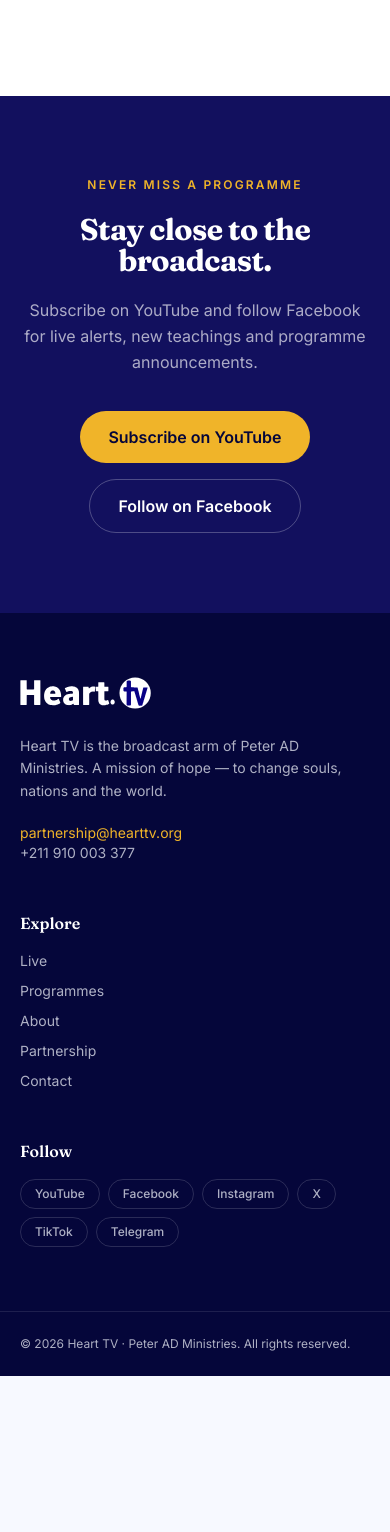
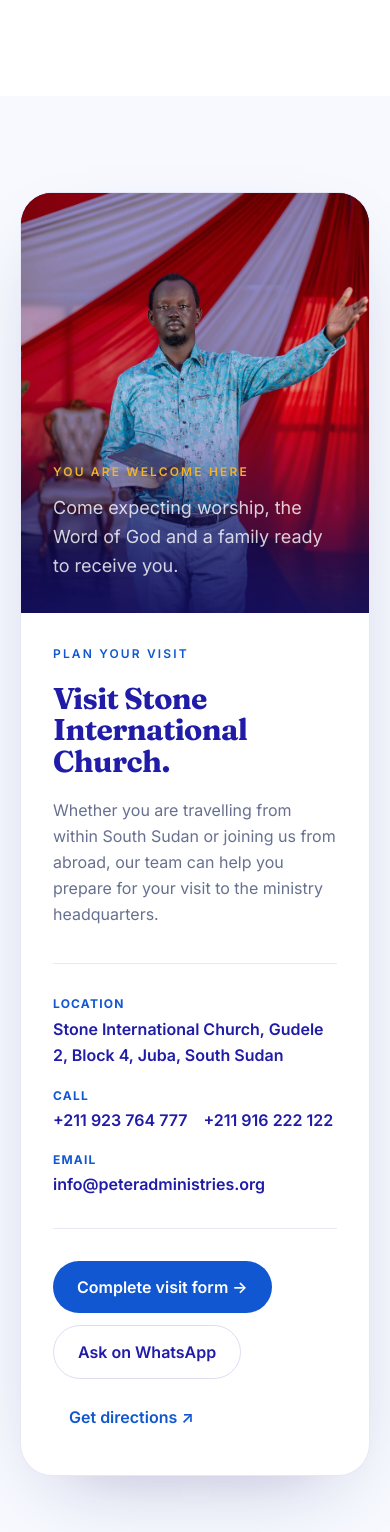
Before and after one commit to Ceosixteen/heart-tv, a Next.js app: page /programmes in a window 390 px wide. Shown: the part 6436-7968 px from the top of the page. Before the commit the page ends 7812 px from the top, so only its background shows below. Built offline with nearby package versions, Linux system fonts and the light colour scheme; no server answers.

Commit message:
Add plan your visit section

```diff
--- a/app/programmes/page.tsx
+++ b/app/programmes/page.tsx
@@ -223,6 +223,85 @@
         </div>
       </section>
 
+      <section className="relative overflow-hidden bg-cloud py-24">
+        <AmbientBackground variant="light" />
+        <div className="mx-auto max-w-7xl px-5 sm:px-8">
+          <Reveal>
+            <div className="grid overflow-hidden rounded-[2rem] border border-navy/10 bg-white shadow-[0_30px_80px_-40px_rgb(18_16_94/0.35)] lg:grid-cols-[1.05fr_0.95fr]">
+              <div className="relative min-h-[420px] overflow-hidden bg-navy-deep lg:min-h-full">
+                <Image
+                  src="/images/prophet-peter-ad-preaching.jpg"
+                  alt="Prophet Peter A.D. ministering at Stone International Church"
+                  fill
+                  sizes="(max-width: 1024px) 100vw, 52vw"
+                  className="object-cover object-top transition duration-1000 hover:scale-[1.03]"
+                />
+                <div className="absolute inset-0 bg-gradient-to-t from-navy-deep/90 via-navy-deep/10 to-transparent" />
+                <div className="absolute inset-x-0 bottom-0 p-8 text-white sm:p-10">
+                  <p className="eyebrow text-gold">You are welcome here</p>
+                  <p className="mt-3 max-w-md text-lg leading-relaxed text-white/80">
+                    Come expecting worship, the Word of God and a family ready to receive you.
+                  </p>
+                </div>
+              </div>
+
+              <div className="p-8 sm:p-12 lg:p-14">
+                <p className="eyebrow text-blue">Plan your visit</p>
+                <h2 className="display mt-5 text-3xl text-navy sm:text-5xl">Visit Stone International Church.</h2>
+                <p className="mt-5 leading-relaxed text-muted">
+                  Whether you are travelling from within South Sudan or joining us from abroad, our team can help you prepare for your visit to the ministry headquarters.
+                </p>
+
+                <div className="mt-9 space-y-5 border-y border-navy/10 py-8">
+                  <div className="grid gap-1 sm:grid-cols-[7rem_1fr]">
+                    <p className="text-xs font-bold uppercase tracking-widest text-blue">Location</p>
+                    <p className="font-semibold leading-relaxed text-navy">Stone International Church, Gudele 2, Block 4, Juba, South Sudan</p>
+                  </div>
+                  <div className="grid gap-1 sm:grid-cols-[7rem_1fr]">
+                    <p className="text-xs font-bold uppercase tracking-widest text-blue">Call</p>
+                    <div className="flex flex-wrap gap-x-4 gap-y-1 font-semibold text-navy">
+                      <a href="tel:+211923764777" className="hover:text-blue">+211 923 764 777</a>
+                      <a href="tel:+211916222122" className="hover:text-blue">+211 916 222 122</a>
+                    </div>
+                  </div>
+                  <div className="grid gap-1 sm:grid-cols-[7rem_1fr]">
+                    <p className="text-xs font-bold uppercase tracking-widest text-blue">Email</p>
+                    <a href="mailto:info@peteradministries.org" className="font-semibold text-navy hover:text-blue">info@peteradministries.org</a>
+                  </div>
+                </div>
+
+                <div className="mt-8 flex flex-wrap gap-3">
+                  <a
+                    href="https://docs.google.com/forms/d/e/1FAIpQLSfOCQwFSfCJ49mUqm0As8eOUEvzqp47hkRpHwz7Lxcg7XPzwQ/viewform?usp=header"
+                    target="_blank"
+                    rel="noopener noreferrer"
+                    className="rounded-full bg-blue px-6 py-3.5 font-semibold text-white transition hover:bg-navy"
+                  >
+                    Complete visit form &rarr;
+                  </a>
+                  <a
+                    href="https://wa.me/211916222122?text=Hello%21%20I%20would%20love%20to%20plan%20a%20visit%20to%20Stone%20International%20Church."
+                    target="_blank"
+                    rel="noopener noreferrer"
+                    className="rounded-full border border-navy/15 px-6 py-3.5 font-semibold text-navy transition hover:border-azure hover:bg-mist"
+                  >
+                    Ask on WhatsApp
+                  </a>
+                  <a
+                    href="https://www.google.com/maps/search/?api=1&query=Stone+International+Church+Gudele+2+Block+4+Juba+South+Sudan"
+                    target="_blank"
+                    rel="noopener noreferrer"
+                    className="rounded-full px-4 py-3.5 font-semibold text-blue hover:underline"
+                  >
+                    Get directions ↗
+                  </a>
+                </div>
+              </div>
+            </div>
+          </Reveal>
+        </div>
+      </section>
+
       <section className="relative overflow-hidden bg-navy-deep py-20 text-white">
         <AmbientBackground variant="navy" />
         <div className="relative mx-auto max-w-3xl px-5 text-center sm:px-8">
```
